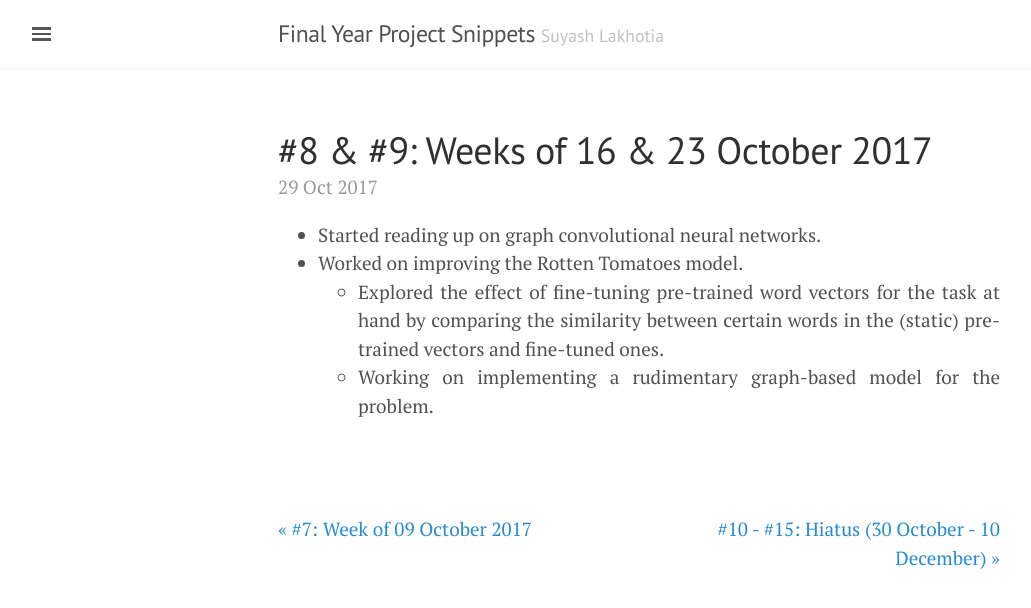
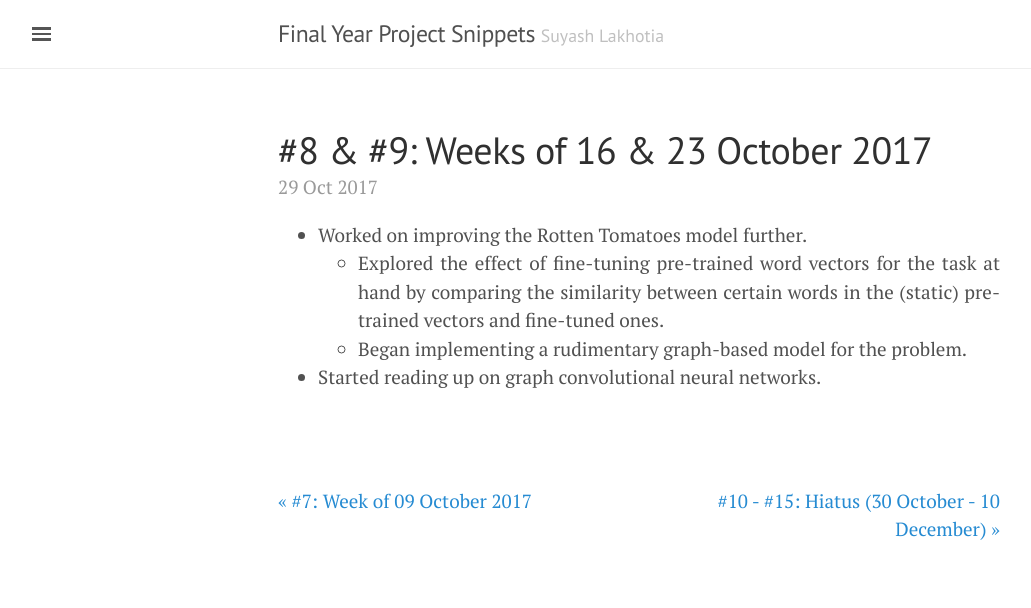
Before and after one commit to SuyashLakhotia/FYPSnippets, a Jekyll site: the page built from _posts/2017-10-29-Weeks-of-16-&-23-October.md, in a window 1280 px wide. Shown: the top 608 px of the page, without its empty margins (1-1032 px from the left). Built offline with Jekyll 4.4.1, drawn with Linux system fonts in a browser that asks for light colours.

Commit message:
Updated Previous Posts

```diff
--- a/_posts/2017-10-29-Weeks-of-16-&-23-October.md
+++ b/_posts/2017-10-29-Weeks-of-16-&-23-October.md
@@ -3,7 +3,7 @@ layout: post
 title: "#8 & #9: Weeks of 16 & 23 October 2017"
 ---
 
+- Worked on improving the Rotten Tomatoes model further.
+  - Explored the effect of fine-tuning pre-trained word vectors for the task at hand by comparing the similarity between certain words in the (static) pre-trained vectors and fine-tuned ones.
+  - Began implementing a rudimentary graph-based model for the problem.
 - Started reading up on graph convolutional neural networks.
-- Worked on improving the Rotten Tomatoes model.
-  - Explored the effect of fine-tuning pre-trained word vectors for the task at hand by comparing the similarity between certain words in the (static) pre-trained vectors and fine-tuned ones.
-  - Working on implementing a rudimentary graph-based model for the problem.
```
Also changed, not shown: _posts/2017-10-08-Week-of-02-October.md (+1 -1 lines), _posts/2017-10-15-Week-of-09-October.md (+1 -1 lines).
